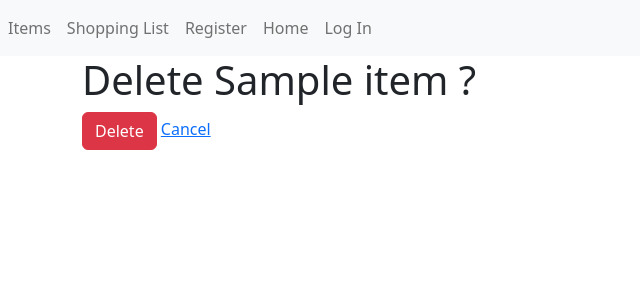
After one commit to skdat6/shopping-list-django, a Django app: template shoppinglist/shopping_app/templates/shopping_app/item_confirm_delete.html in a window 1280 px wide. The commit adds this page. Shown: the top 300 px of the page, without its empty margins (0-640 px from the left). Run offline with Django 3.2, Linux system fonts and the light colour scheme; the template is opened without the code that fills it: most values are stand-ins (such as "Sample title", 1, 10 or a date in 2020); some libraries are stand-ins or nearby versions.

Commit message:
default delete functionality for item entry

```diff
--- /dev/null
+++ b/shoppinglist/shopping_app/templates/shopping_app/item_confirm_delete.html
@@ -0,0 +1,14 @@
+{% extends "shopping_app/base.html" %}
+
+{% block body_block %}
+
+<h1>Delete {{item.item_name}} ?</h1>
+
+<form method="post">
+    {% csrf_token %}
+    <input type="submit" class="btn btn-danger" value="Delete">
+    <a href="{% url 'shopping_app:detail' pk=item.pk %}">Cancel</a>
+
+</form>
+
+{% endblock %}
--- a/shoppinglist/shopping_app/templates/shopping_app/item_list.html
+++ b/shoppinglist/shopping_app/templates/shopping_app/item_list.html
@@ -23,7 +23,7 @@
                             <input class="form-check-input box" type="checkbox" >
 
                             <label class="form-check-label" ><span class="fst-italic pl-1">{{item.item_name}} - {{item.category}} - {{item.price}} </span></label>
-                            <a class="btn-delete btn-primary btn-sm rounded-1 bi bi-journal-x float-right" title="Delete" href="#"></a>
+                            <a class="btn-delete btn-primary btn-sm rounded-1 bi bi-journal-x float-right" title="Delete" href="{% url 'shopping_app:delete' pk=item.pk %}"></a>
                             <a class="btn-edit btn-primary btn-sm rounded-1 bi bi-pencil-square float-right" title="Edit" href="{% url 'shopping_app:edit' pk=item.pk %}"></a>
 
                         </div>
--- a/shoppinglist/shopping_app/urls.py
+++ b/shoppinglist/shopping_app/urls.py
@@ -32,5 +32,6 @@ urlpatterns = [
     path('item_list/<int:pk>/', views.ItemDetailView.as_view(), name='detail'),
     path('add_item/', views.ItemCreateView.as_view(), name='add'),
     path('edit_item/<int:pk>/', views.ItemUpdateView.as_view(), name='edit'),
+    path('delete_item/<int:pk>/', views.ItemDeleteView.as_view(), name='delete'),
 
 ]
```
Also changed, not shown: shoppinglist/shopping_app/views.py (+10 -2 lines).
